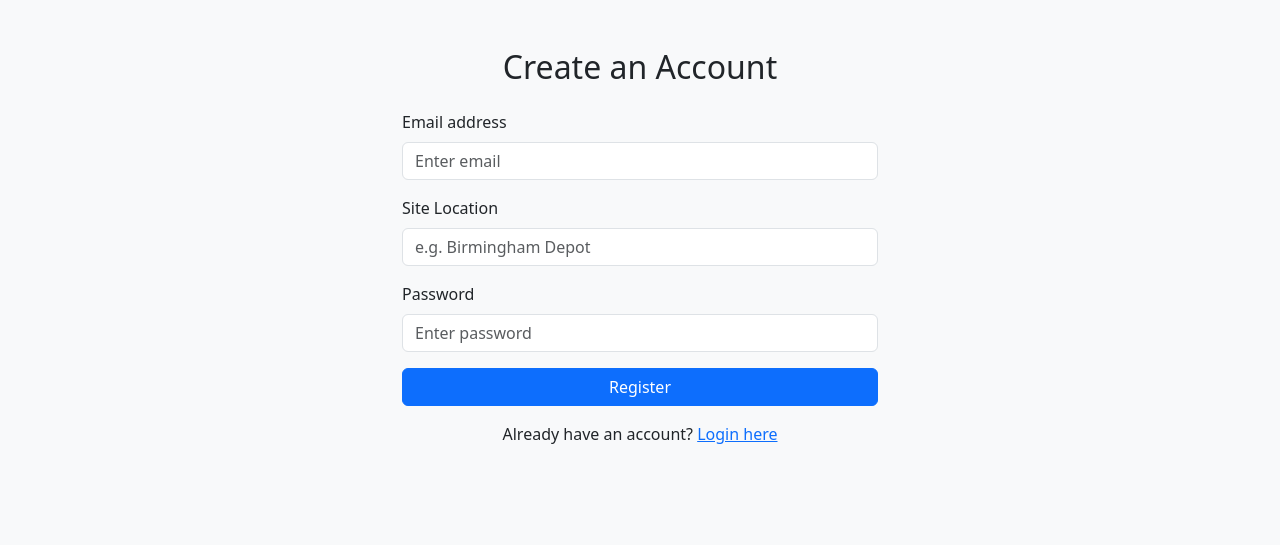
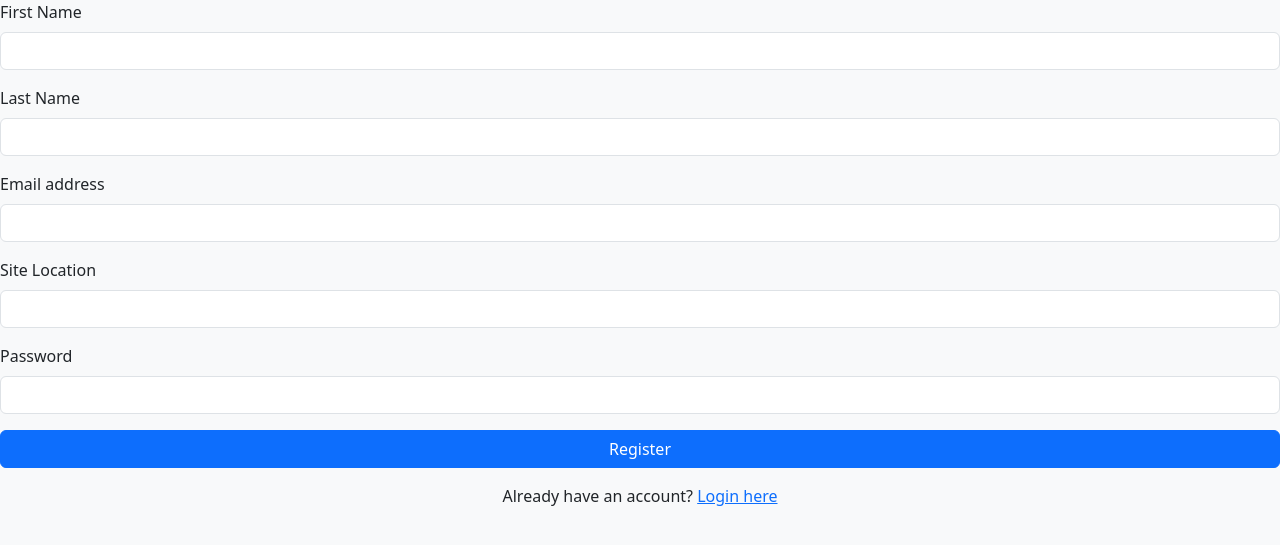
Before and after one commit to ChazzCodes/UniDevopsTask, a Flask app: page /register in a window 1280 px wide. Shown: the part 56-601 px from the top of the page. Run offline with Flask 3, Linux system fonts and the light colour scheme.

Commit message:
Refactor: update for first_name/last_name, reset tables, use DATABASE_URL_NEW

```diff
--- a/api/app.py
+++ b/api/app.py
@@ -28,9 +28,11 @@ def load_user(user_id):
 # --- Models ---
 class User(db.Model, UserMixin):
     id = db.Column(db.Integer, primary_key=True)
-    username = db.Column(db.String(80), unique=True, nullable=False)
+    first_name = db.Column(db.String(80), nullable=False)
+    last_name = db.Column(db.String(80), nullable=False)
     email = db.Column(db.String(120), unique=True, nullable=False)
     password_hash = db.Column(db.String(200), nullable=False)
+    site = db.Column(db.String(120), nullable=True)  # Optional, or remove if not needed
     role = db.Column(db.String(20), default='user', nullable=False)
     assets = db.relationship('Asset', backref='owner', lazy=True)
 
@@ -73,18 +75,25 @@ def login():
 @app.route('/register', methods=['GET', 'POST'])
 def register():
     if request.method == 'POST':
-        site = request.form['site']  # this replaces 'username'
+        first_name = request.form['first_name']
+        last_name = request.form['last_name']
         email = request.form['email']
         password = request.form['password']
+        site = request.form.get('site')  # Optional
 
         # Check if user already exists
-        if User.query.filter((User.username == site) | (User.email == email)).first():
-            flash('Site location or email already exists.')
+        if User.query.filter_by(email=email).first():
+            flash('Email already exists.')
             return redirect(url_for('register'))
 
-        # Hash password and create user
         hashed_pw = bcrypt.generate_password_hash(password).decode('utf-8')
-        new_user = User(username=site, email=email, password_hash=hashed_pw)
+        new_user = User(
+            first_name=first_name,
+            last_name=last_name,
+            email=email,
+            password_hash=hashed_pw,
+            site=site
+        )
         db.session.add(new_user)
         db.session.commit()
 
@@ -93,11 +102,10 @@ def register():
 
     return render_template('register.html')
 
-
 @app.route('/dashboard')
 @login_required
 def dashboard():
-    return render_template('dashboard.html', username=current_user.username, role=current_user.role)
+    return render_template('dashboard.html', full_name=f"{current_user.first_name} {current_user.last_name}", role=current_user.role)
 
 @app.route('/assets')
 @login_required
--- a/api/templates/register.html
+++ b/api/templates/register.html
@@ -16,22 +16,30 @@
     </nav>
 
     <!-- Register Form -->
-    <div class="container mt-5" style="max-width: 500px;">
-        <h2 class="text-center mb-4">Create an Account</h2>
-        <form method="POST" action="/register">
+    <form method="POST">
+    <div class="mb-3">
+        <label for="first_name" class="form-label">First Name</label>
+        <input type="text" name="first_name" id="first_name" class="form-control" required>
+    </div>
+
+    <div class="mb-3">
+        <label for="last_name" class="form-label">Last Name</label>
+        <input type="text" name="last_name" id="last_name" class="form-control" required>
+    </div>
+
     <div class="mb-3">
         <label for="email" class="form-label">Email address</label>
-        <input type="email" name="email" id="email" class="form-control" placeholder="Enter email" required>
+        <input type="email" name="email" id="email" class="form-control" required>
     </div>
 
     <div class="mb-3">
         <label for="site" class="form-label">Site Location</label>
-        <input type="text" name="site" id="site" class="form-control" placeholder="e.g. Birmingham Depot" required>
+        <input type="text" name="site" id="site" class="form-control">
     </div>
 
     <div class="mb-3">
         <label for="password" class="form-label">Password</label>
-        <input type="password" name="password" id="password" class="form-control" placeholder="Enter password" required>
+        <input type="password" name="password" id="password" class="form-control" required>
     </div>
 
     <div class="d-grid">
@@ -40,6 +48,7 @@
 </form>
 
 
+
         <p class="text-center mt-3">Already have an account? <a href="/login">Login here</a></p>
     </div>
 
```
Also changed, not shown: api/templates/dashboard.html (+11 -1 lines).
